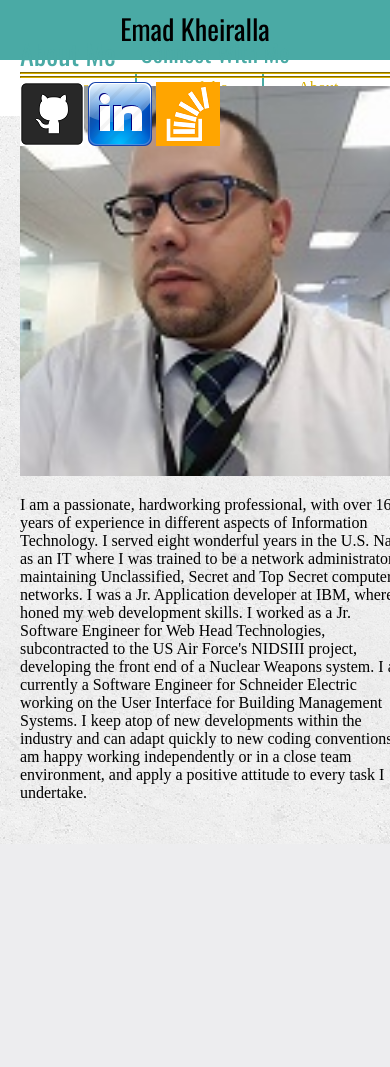
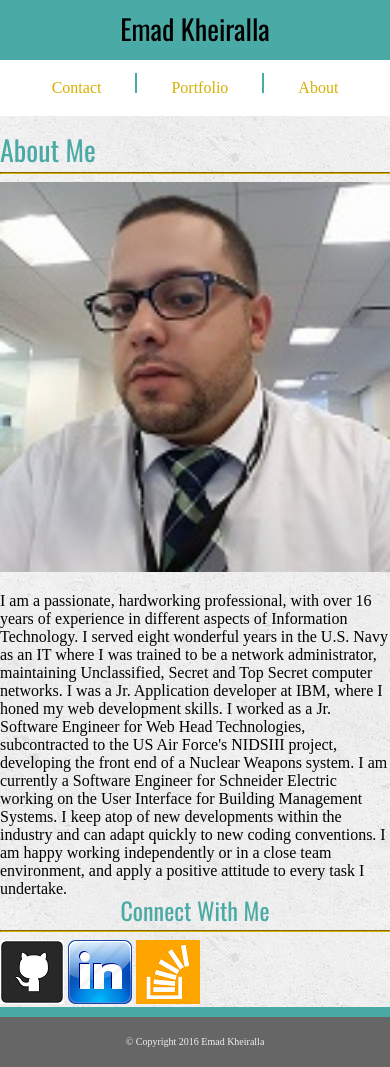
Before and after one commit to emadkheiralla/Portfolio, a PHP site: page /newindex.html in a window 390 px wide. Before the commit the page ends 844 px from the top, so only its background shows below. Run offline with PHP 8.4, Linux system fonts and the light colour scheme.

Commit message:
Assgnment 1 last minute changes

```diff
--- a/assets/css/style.css
+++ b/assets/css/style.css
@@ -410,16 +346,7 @@ li{
         float: left;
         margin: 0;
     }
-    #indexleft, #indexright{
-        width: 100%;
-        height: 100%;
-        position: static;
-        display: inline-block;
-        float: none;
-    }
-    #indexleft{
-        margin-top: 20px;
-    }
+
 }
 
 @media screen and (max-width: 768px){
@@ -435,21 +362,12 @@ li{
         float: left;
     }
 
+    #frame .content, #frame .sidebar {
+        width: 100%;
+        margin: 0;
+    }
 
-    #indexfull{
-        height: 100%;
-        width: 100%;
-        padding: 20px;
-    }
-    #indexleft, #indexright{
-        width: 100%;
-        height: 100%;
-        position: static;
-        display: inline-block;
-        float: none;
-
-    }
-     #indexright{
+    #frame .sidebar {
         margin-top: 20px;
     }
 }
@@ -504,11 +422,12 @@ li{
         margin-bottom:20px;
     }
 
-
-    #indexleft, #indexright{
+    #frame .content, #frame .sidebar {
         width: 100%;
-        position: fixed;
-        margin-bottom: 20px;
+        margin: 0;
+    }
+    #frame .sidebar {
+        margin-top: 20px;
     }
 
 }
```
Also changed, not shown: other parts of assets/css/style.css (+9 -73 lines).
